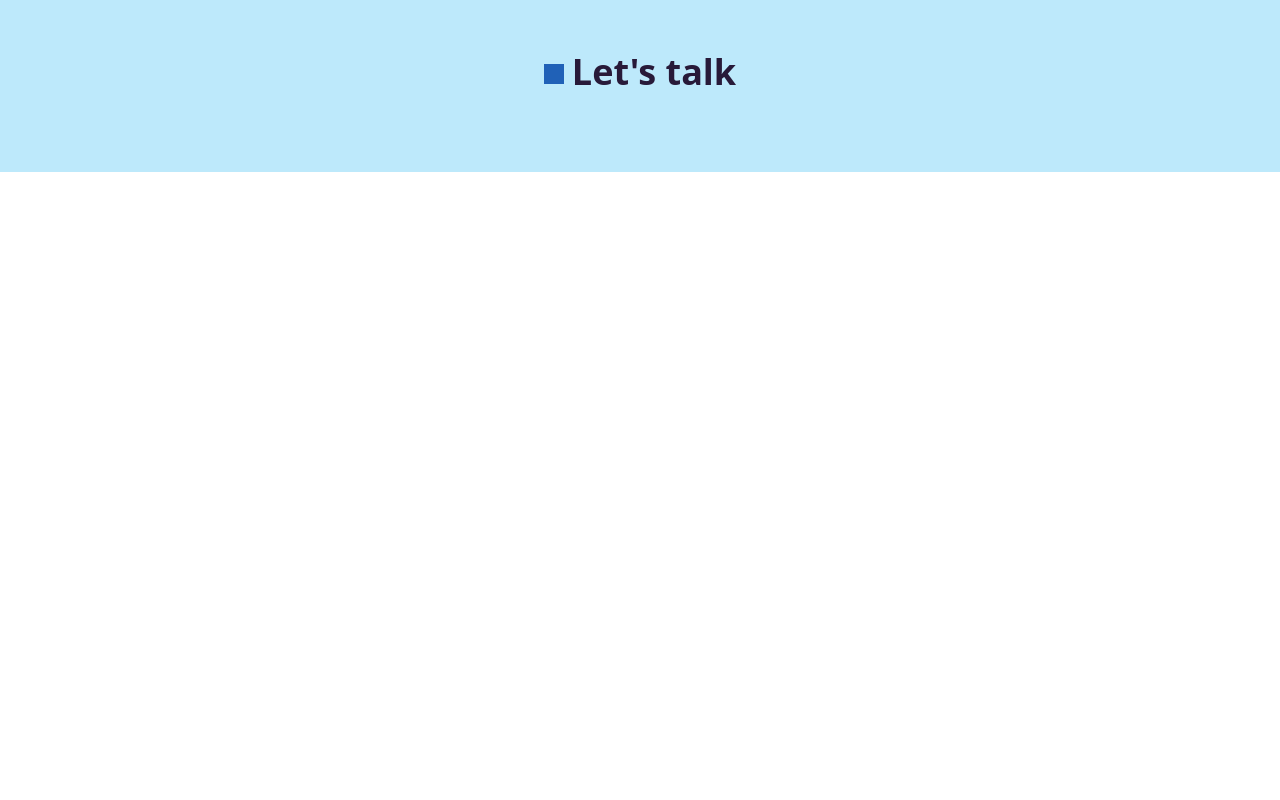
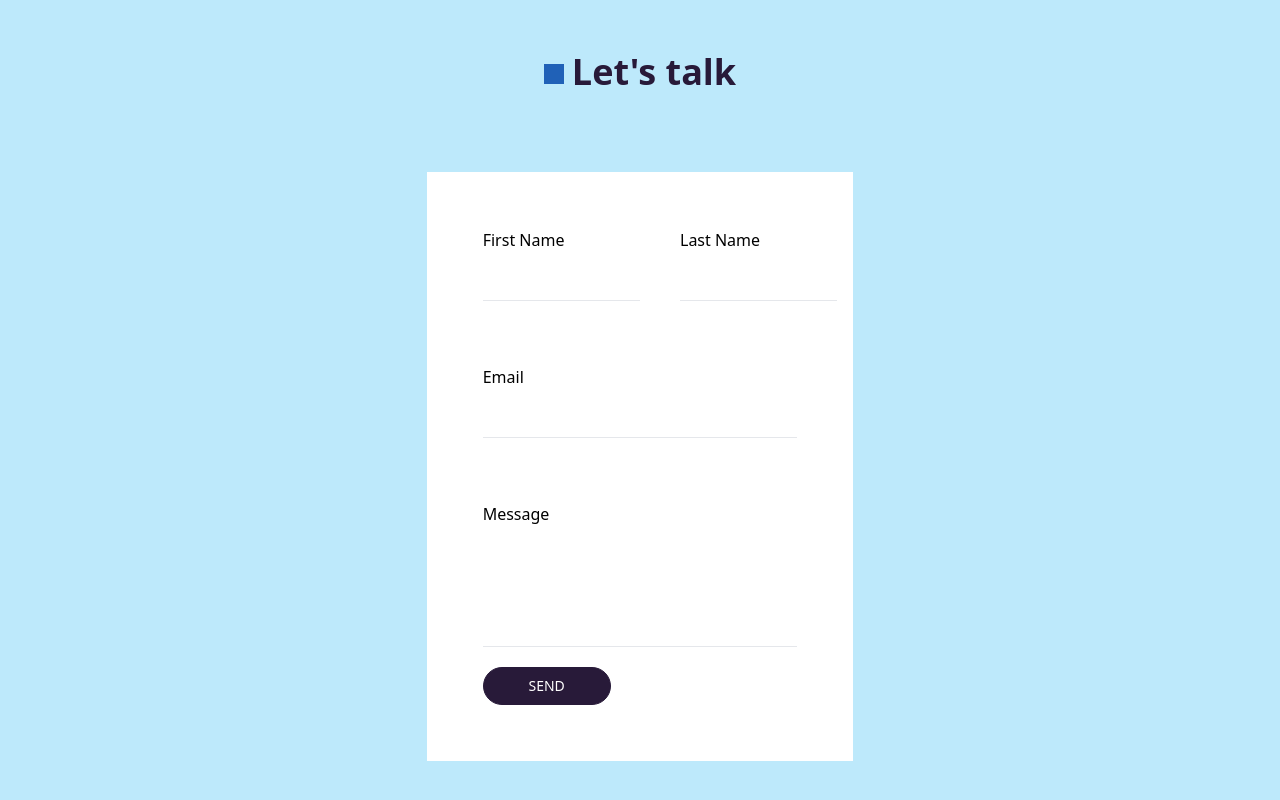
Before and after one commit to AlKyleee/Website-Portfolio, a React (Vite) app: page /contact in a window 1280 px wide. Shown: the part 1227-2027 px from the top of the page. Before the commit the page ends 1399 px from the top, so only its background shows below. Built offline with nearby package versions, Linux system fonts and the light colour scheme; a web font is replaced by a local one.

Commit message:
Added contact form

```diff
--- a/package.json
+++ b/package.json
@@ -9,6 +9,7 @@
     "preview": "vite preview"
   },
   "dependencies": {
+    "@emailjs/browser": "^3.11.0",
     "@fortawesome/fontawesome-svg-core": "^6.4.2",
     "@fortawesome/free-brands-svg-icons": "^6.4.2",
     "@fortawesome/free-solid-svg-icons": "^6.4.2",
--- a/src/pages/Contact.jsx
+++ b/src/pages/Contact.jsx
@@ -1,15 +1,61 @@
-import React from 'react'
+import { useState } from 'react'
 import HeaderTitle from '../components/HeaderTitle'
+import emailjs from '@emailjs/browser';
 import { motion } from 'framer-motion'
 
 const Contact = () => {
+  const [firstName, setFirstName] = useState('');
+  const [lastName, setLastName] = useState('');
+  const [emailAddress, setEmailAddress] = useState('');
+  const [message, setMessage] = useState('');
+  const fullName = firstName + " " + lastName;
+
+  var templateParams = {
+    from_name: fullName,
+    reply_to: emailAddress,
+    message: message,
+  };
+
+  function sendEmail(e) {
+    e.preventDefault();
+    emailjs.send('service_1pzfzf9', 'template_oxvqwrr', templateParams, '-iUwA8BfXzqe4ipwe')
+      .then(function(response) {
+        console.log('SUCCESS!', response.status, response.text);
+      }, function(error) {
+        console.log('FAILED...', error);
+      });
+    setFirstName('');
+    setLastName('');
+    setEmailAddress('');
+    setMessage('');
+  }
+
   return (
-    <motion.section id='contact' className='flex h-full w-full py-20 justify-center items-center bg-primary'
+    <motion.section id='contact' className='flex flex-col h-full w-full py-20 justify-center items-center bg-primary'
     initial={{ opacity: 0 }}
     animate={{ opacity: 1 }}
     transition={{ duration: 1 }}
     >
       <HeaderTitle title="Let's talk" />
+      <form className='flex flex-col w-1/3 m-20 bg-white p-14' onSubmit={sendEmail}>
+        <div className='flex gap-10'>
+          <span className="flex flex-col w-1/2">
+            <label className='font-medium'>First Name</label>
+            <input type="text" className='border-b p-3 focus:outline-0 focus:border-b-2 focus:border-black hover:border-b-2 hover:border-black' maxLength='20' onChange={e => {setFirstName(e.target.value)}} value={firstName} required />
+          </span>
+          <span className="flex flex-col w-1/2">
+            <label className='font-medium'>Last Name</label>
+            <input type="text" className='border-b p-3 focus:outline-0 focus:border-b-2 focus:border-black hover:border-b-2 hover:border-black' maxLength='20' onChange={e => {setLastName(e.target.value)}} value={lastName} required />
+          </span>
+        </div>
+        <label className='mt-16 font-medium'>Email</label>
+        <input type="email" className='border-b p-3 focus:outline-0 focus:border-b-2 focus:border-black hover:border-b-2 hover:border-black' onChange={e => {setEmailAddress(e.target.value)}} value={emailAddress} required />
+        <label className='mt-16 font-medium'>Message</label>
+        <textarea rows='4' className='border-b p-3 focus:outline-0 focus:border-b-2 focus:border-black hover:border-b-2 hover:border-black resize-none' onChange={e => {setMessage(e.target.value)}} value={message} />
+        <input type="submit" value="SEND" className='cursor-pointer mt-5 rounded-full bg-tertiary text-white font-medium py-2 w-32 text-sm ease-in duration-300 border border-tertiary hover:text-tertiary hover:bg-white hover:border-sky-800' />
+      </form>
+
+
     </motion.section>
   )
 }
```
Also changed, not shown: 2 other files (tests, documents, lock files or other folders).
